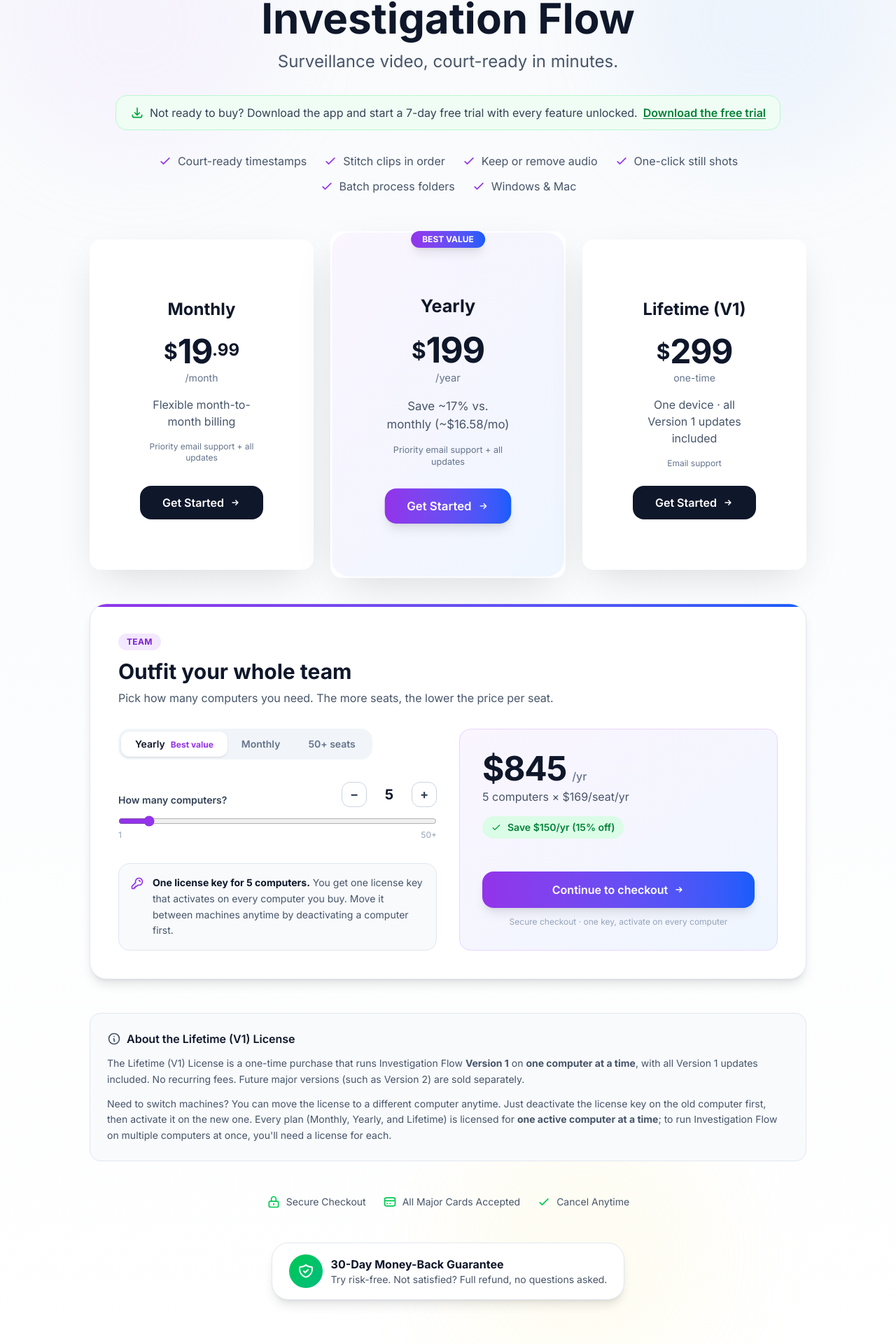
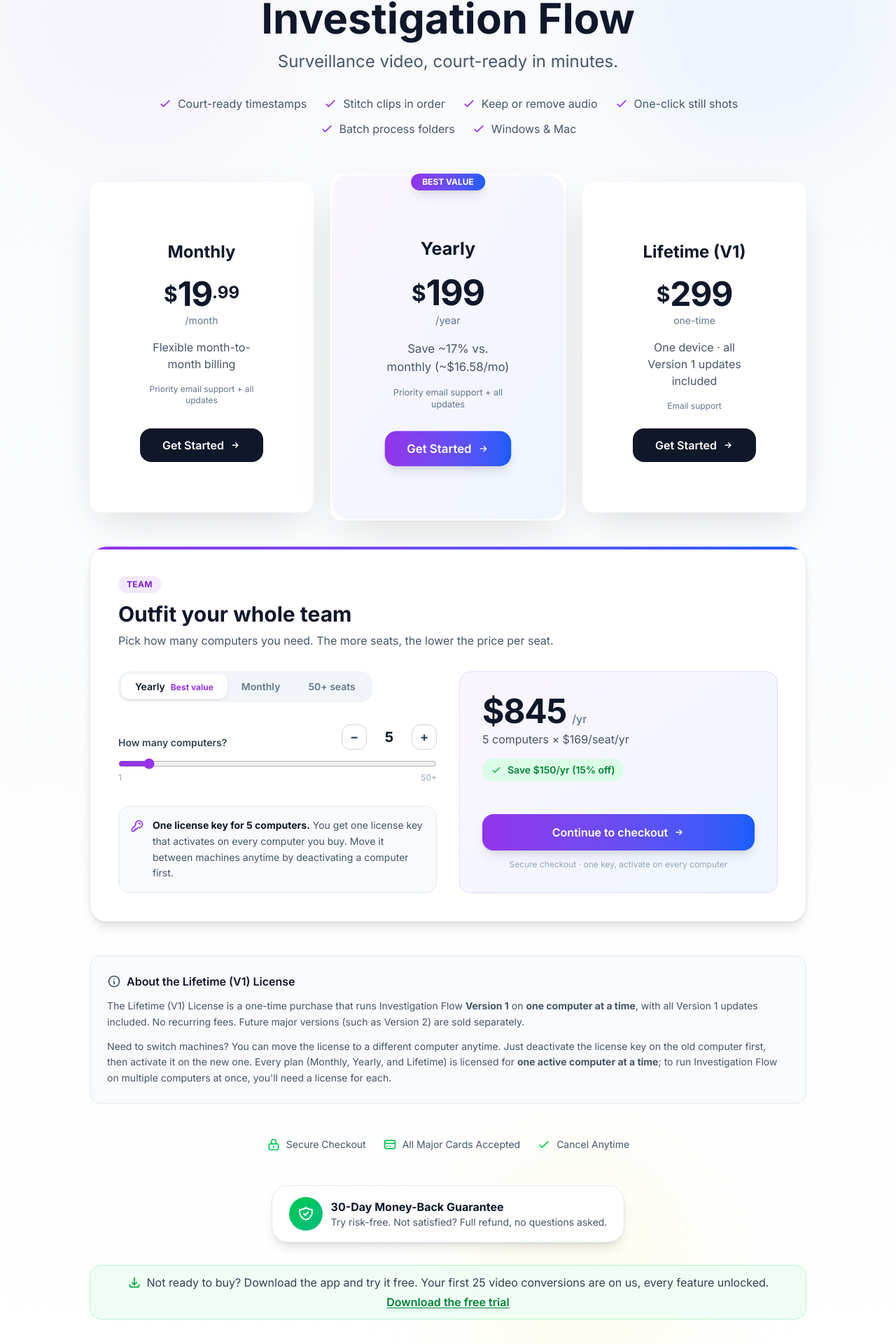
Before and after one commit to Cmj98101/pi-boost-landing, a Next.js app: page /pricing in a window 1280 px wide. Shown: the part 164-2084 px from the top of the page at 70% size. Built offline with nearby package versions, Linux system fonts and the light colour scheme; no server answers.

Commit message:
Correct trial copy to 25 free conversions, move banner below guarantee
The trial is usage-based (25 video conversions), not 7 days. Update
all trial mentions and move the pricing-page banner under the
money-back guarantee.

Co-Authored-By: Claude Fable 5 <noreply@anthropic.com>

```diff
--- a/app/pricing/BuyContent.tsx
+++ b/app/pricing/BuyContent.tsx
@@ -140,32 +140,6 @@ export default function BuyContent() {
             <p className="text-xl md:text-2xl text-slate-600 mb-8">
               {pricingConfig.productTagline}
             </p>
-
-            {/* Free Trial Banner */}
-            <div className="inline-flex flex-wrap items-center justify-center gap-x-2 gap-y-1 px-5 py-3 bg-green-50 border border-green-200 rounded-xl mb-8 text-sm md:text-base">
-              <svg
-                className="w-5 h-5 text-green-600 flex-shrink-0"
-                fill="none"
-                stroke="currentColor"
-                viewBox="0 0 24 24"
-              >
-                <path
-                  strokeLinecap="round"
-                  strokeLinejoin="round"
-                  strokeWidth={2}
-                  d="M4 16v1a3 3 0 003 3h10a3 3 0 003-3v-1m-4-4l-4 4m0 0l-4-4m4 4V4"
-                />
-              </svg>
-              <span className="text-slate-700">
-                {pricingConfig.trialBanner.text}
-              </span>
-              <a
-                href={pricingConfig.trialBanner.href}
-                className="font-semibold text-green-700 hover:text-green-800 underline underline-offset-2"
-              >
-                {pricingConfig.trialBanner.linkText}
-              </a>
-            </div>
 
             {/* Features List */}
             <div className="flex flex-wrap items-center justify-center gap-x-6 gap-y-3 text-sm md:text-base text-slate-600 mb-8">
@@ -616,7 +590,7 @@ export default function BuyContent() {
           </div>
 
           {/* Money-Back Guarantee */}
-          <div className="text-center">
+          <div className="text-center mb-8">
             <div className="inline-flex items-center gap-3 px-6 py-4 bg-white rounded-2xl shadow-lg border border-slate-200">
               <div className="w-12 h-12 bg-gradient-to-br from-green-500 to-emerald-500 rounded-full flex items-center justify-center flex-shrink-0">
                 <svg
@@ -643,6 +617,34 @@ export default function BuyContent() {
               </div>
             </div>
           </div>
+
+          {/* Free Trial Banner */}
+          <div className="text-center">
+            <div className="inline-flex flex-wrap items-center justify-center gap-x-2 gap-y-1 px-5 py-3 bg-green-50 border border-green-200 rounded-xl text-sm md:text-base">
+              <svg
+                className="w-5 h-5 text-green-600 flex-shrink-0"
+                fill="none"
+                stroke="currentColor"
+                viewBox="0 0 24 24"
+              >
+                <path
+                  strokeLinecap="round"
+                  strokeLinejoin="round"
+                  strokeWidth={2}
+                  d="M4 16v1a3 3 0 003 3h10a3 3 0 003-3v-1m-4-4l-4 4m0 0l-4-4m4 4V4"
+                />
+              </svg>
+              <span className="text-slate-700">
+                {pricingConfig.trialBanner.text}
+              </span>
+              <a
+                href={pricingConfig.trialBanner.href}
+                className="font-semibold text-green-700 hover:text-green-800 underline underline-offset-2"
+              >
+                {pricingConfig.trialBanner.linkText}
+              </a>
+            </div>
+          </div>
         </div>
       </section>
 
--- a/components/PaymentButton.tsx
+++ b/components/PaymentButton.tsx
@@ -16,7 +16,7 @@ interface PaymentButtonProps {
 export default function PaymentButton({
   variant = "primary",
   size = "lg",
-  text = "Start 7-Day Free Trial",
+  text = "Start Free Trial",
   className = "",
   planType = "default",
   onSuccess,
--- a/lib/config.ts
+++ b/lib/config.ts
@@ -109,14 +109,14 @@ export const SITE_CONFIG = {
       title: "Get Early Access",
       subtitle: "Join the waitlist for exclusive launch pricing",
       features: [
-        "7-day free trial included",
+        "Free trial: 25 video conversions included",
         "Email support",
         "Access to all features",
         "Cancel anytime",
       ],
       buttonText: "Join Waitlist",
       successMessage: "Thank you! We'll notify you when we launch.",
-      footerText: "🔒 No spam. Unsubscribe anytime. 7-day free trial included.",
+      footerText: "🔒 No spam. Unsubscribe anytime. Free trial included.",
     },
   },
 
@@ -125,7 +125,7 @@ export const SITE_CONFIG = {
     productName: "Investigation Flow",
     productTagline: "Surveillance video, court-ready in minutes.",
     trialBanner: {
-      text: "Not ready to buy? Download the app and start a 7-day free trial with every feature unlocked.",
+      text: "Not ready to buy? Download the app and try it free. Your first 25 video conversions are on us, every feature unlocked.",
       linkText: "Download the free trial",
       href: "/download",
     },
```
